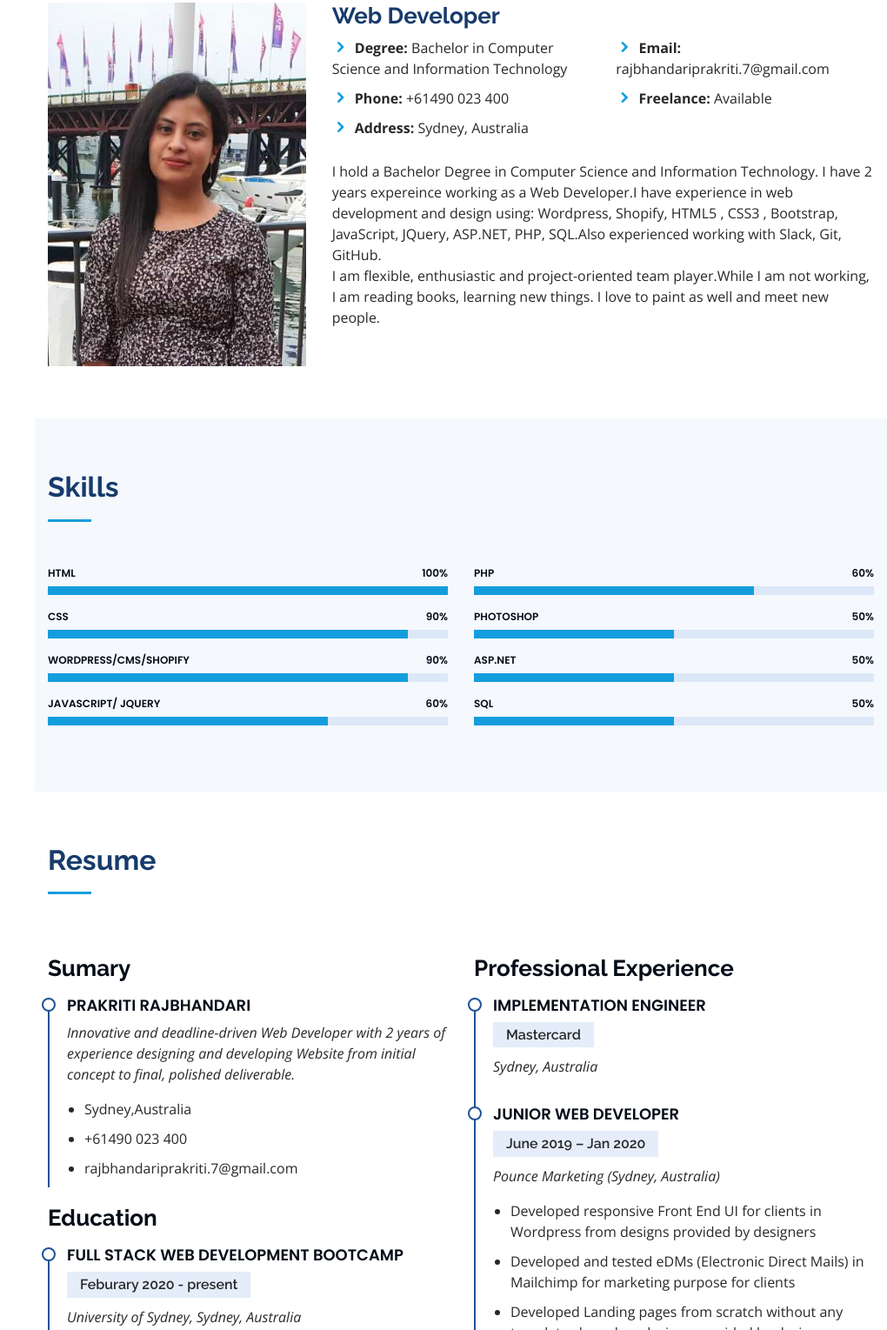
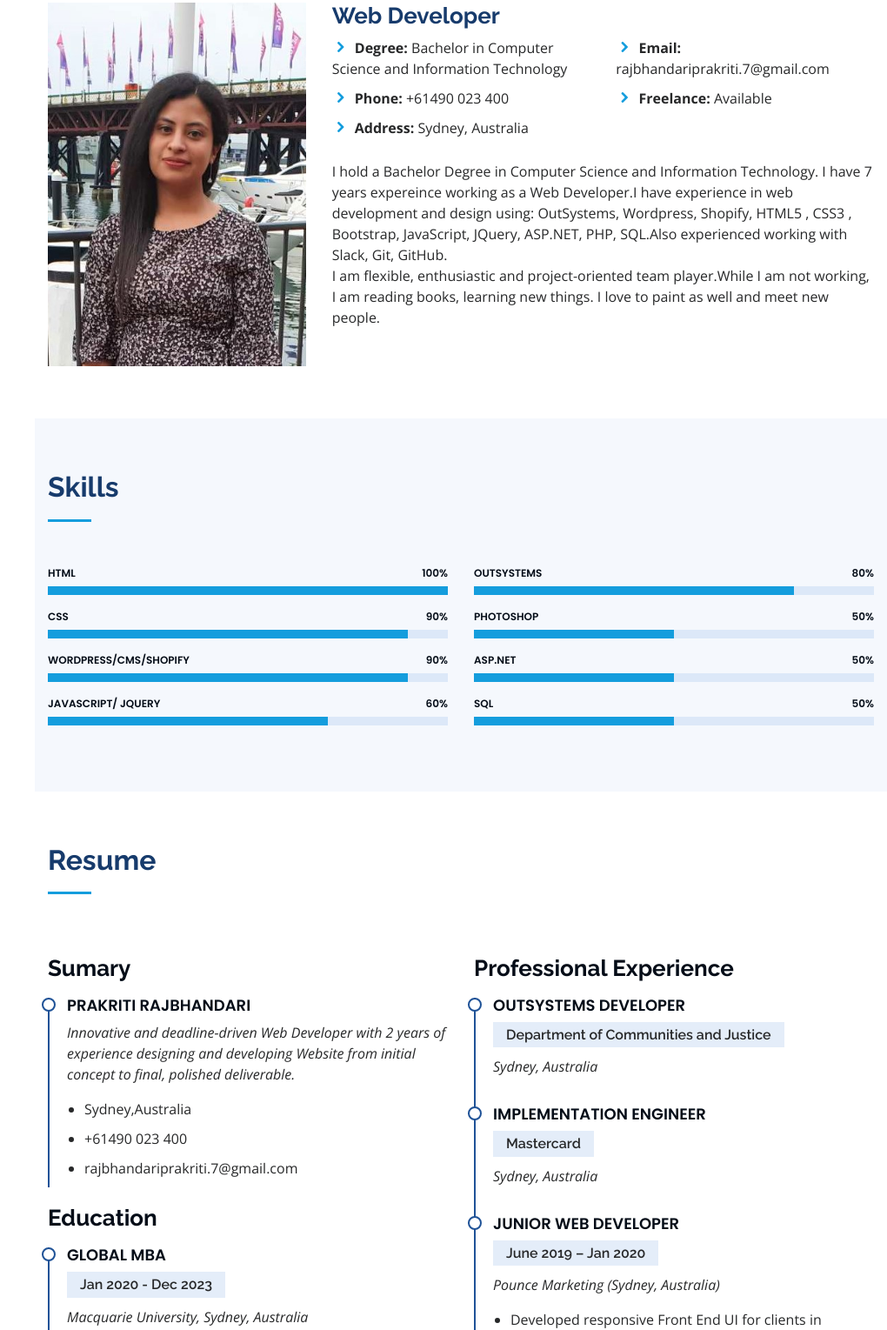
Before and after one commit to PrakritiRajbhandari/prakritirajbhandari.github.io, a plain HTML site: page index.html in a window 1280 px wide. Shown: the part 1013-2542 px from the top of the page at 87% size, without its empty margins (260-1280 px from the left). Drawn offline with nearby package versions, Linux system fonts and the light colour scheme.

Commit message:
update index.html

```diff
--- a/index.html
+++ b/index.html
@@ -149,9 +149,9 @@
             </div>
             <p>
               I hold a Bachelor Degree in Computer Science and Information
-              Technology. I have 2 years expereince working as a Web
+              Technology. I have 7 years expereince working as a Web
               Developer.I have experience in web development and design using:
-              Wordpress, Shopify, HTML5 , CSS3 , Bootstrap, JavaScript,
+              OutSystems, Wordpress, Shopify, HTML5 , CSS3 , Bootstrap, JavaScript,
               JQuery, ASP.NET, PHP, SQL.Also experienced working with Slack,
               Git, GitHub.
               <br />
@@ -209,9 +209,9 @@
 
           <div class="col-lg-6" data-aos="fade-up" data-aos-delay="100">
             <div class="progress">
-              <span class="skill">PHP <i class="val">60%</i></span>
+              <span class="skill">OutSystems <i class="val">80%</i></span>
               <div class="progress-bar-wrap">
-                <div class="progress-bar" role="progressbar" aria-valuenow="70" aria-valuemin="0" aria-valuemax="100">
+                <div class="progress-bar" role="progressbar" aria-valuenow="80" aria-valuemin="0" aria-valuemax="100">
                 </div>
               </div>
             </div>
@@ -271,6 +271,12 @@
 
             <h3 class="resume-title">Education</h3>
             <div class="resume-item">
+              <h4>Global MBA</h4>
+              <h5>Jan 2020 - Dec 2023</h5>
+              <p><em>Macquarie University, Sydney, Australia</em></p>
+
+            </div>
+            <div class="resume-item">
               <h4>Full Stack Web development Bootcamp</h4>
               <h5>Feburary 2020 - present</h5>
               <p><em>University of Sydney, Sydney, Australia</em></p>
@@ -303,6 +309,11 @@
           </div>
           <div class="col-lg-6" data-aos="fade-up" data-aos-delay="100">
             <h3 class="resume-title">Professional Experience</h3>
+            <div class="resume-item">
+              <h4>OutSystems Developer</h4>
+              <h5> Department of Communities and Justice</h5>
+              <p><em>Sydney, Australia </em></p>
+            </div>
             <div class="resume-item">
               <h4>Implementation Engineer</h4>
               <h5>Mastercard</h5>
```
